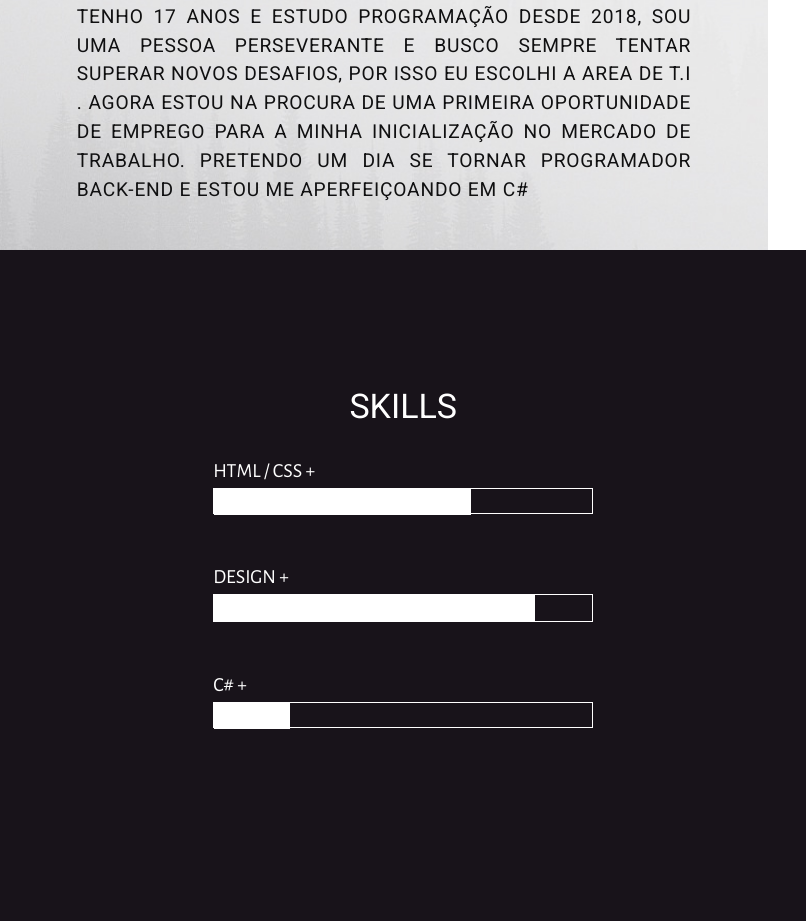
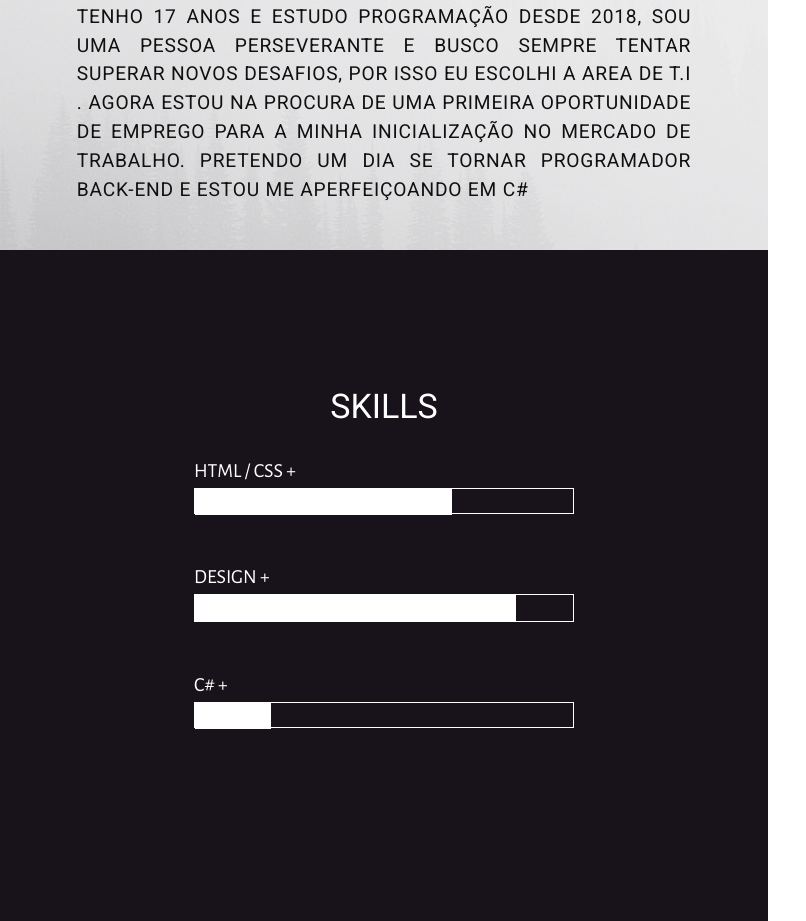
Before and after one commit to SamuelLuzSantana/samuel, a plain HTML site: page index.html in a window 768 px wide. Shown: the part 831-1752 px from the top of the page, 806 px wide, since content can reach past the window. Drawn offline with nearby package versions, Linux system fonts and the light colour scheme.

Commit message:
table arrumado

```diff
--- a/estilo.css
+++ b/estilo.css
@@ -683,7 +683,7 @@ footer{
 	.texto-sobremim p{ font-size: 1.6em; }
 
 	.table{
-		width: 105%;
+		width: 100%;
 	}
 
 	.projetos{
@@ -778,7 +778,7 @@ footer{
 	}
 
 	.table{
-		width: 105%; /*AAAAAAAAAAAAAAAAAAAAAAAAAAAA */
+		width: 100%; /*AAAAAAAAAAAAAAAAAAAAAAAAAAAA */
 	}
 
 	.projetos{
@@ -1547,7 +1547,7 @@ footer{
 
 
 	.table{
-		width: 105%;
+		width: 100%;
 	}
 
 	.projetos{
```
